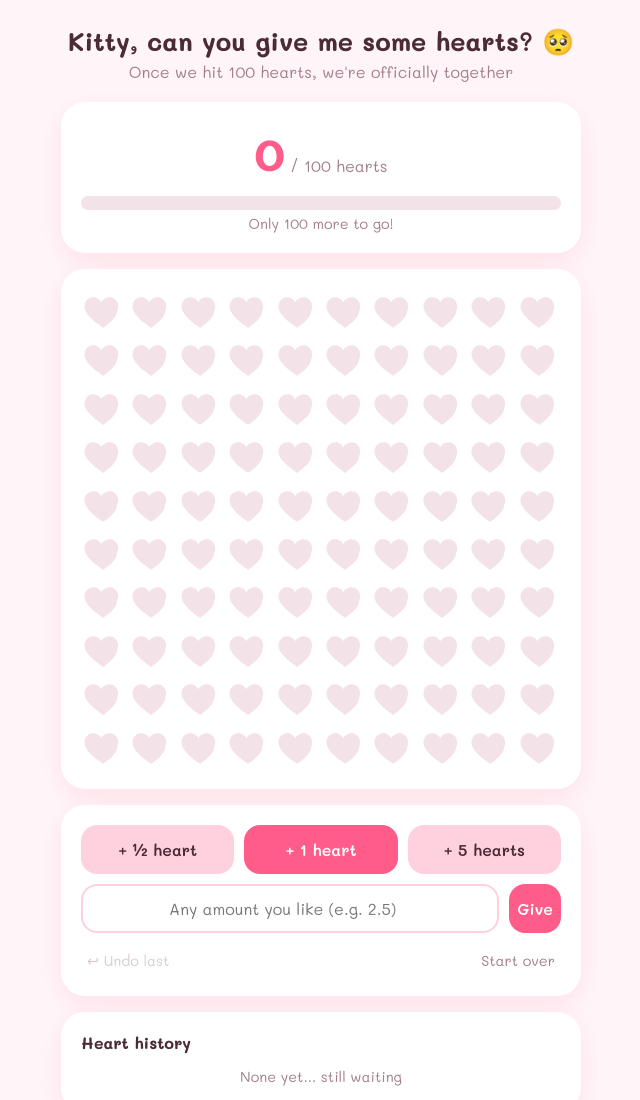
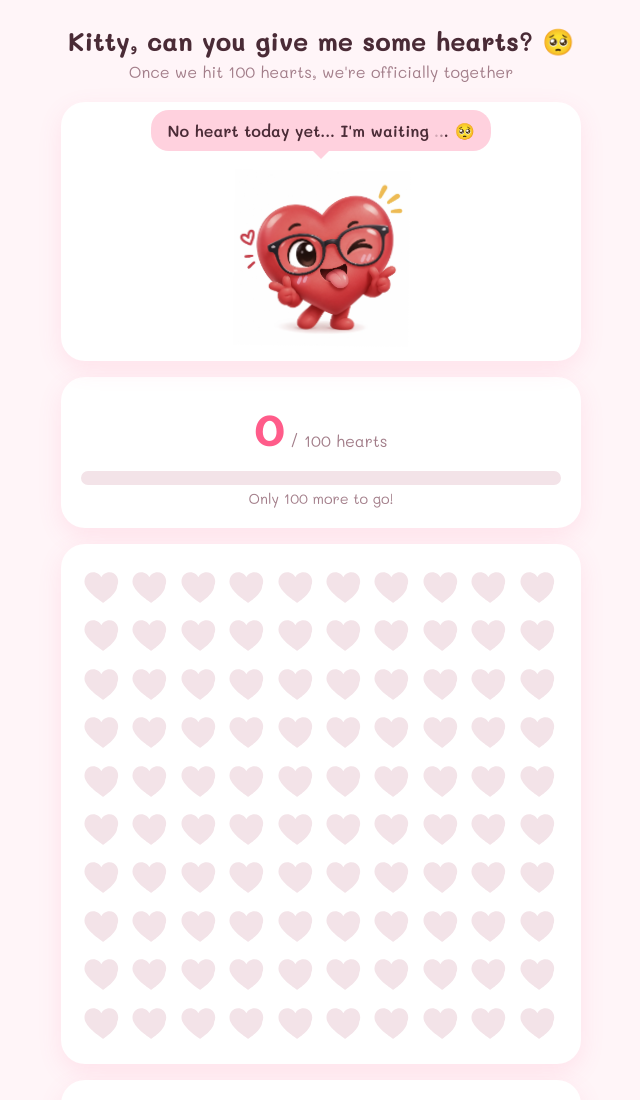
Before and after one commit to Pachara0Pin/lovemepls, a plain HTML site: page index.html in a window 1280 px wide. Shown: the top 1100 px of the page, without its empty margins (319-959 px from the left). Drawn offline with Linux system fonts and the light colour scheme.

Commit message:
Add animated heart avatar with waiting and happy moods
Co-Authored-By: Claude Opus 5.5 <noreply@anthropic.com>

```diff
--- a/index.html
+++ b/index.html
@@ -82,6 +82,48 @@
   @keyframes pop { from { transform: scale(.6); opacity: 0; } }
   @keyframes beat { 50% { transform: scale(1.15); } }
 
+  .buddy { position: relative; display: flex; flex-direction: column; align-items: center; padding-top: 8px; }
+  .bubble {
+    position: relative; background: var(--pink-soft); border-radius: 18px;
+    padding: 10px 16px; text-align: center; font-weight: 600; max-width: 90%;
+    animation: pop .35s ease;
+  }
+  .bubble::after {
+    content: ""; position: absolute; left: 50%; bottom: -8px; margin-left: -8px;
+    border: 8px solid transparent; border-bottom: 0; border-top-color: var(--pink-soft);
+  }
+  .avatar-wrap { width: 180px; height: 180px; margin-top: 10px; cursor: pointer; -webkit-tap-highlight-color: transparent; }
+  .avatar {
+    width: 100%; height: 100%; display: block; user-select: none;
+    mix-blend-mode: multiply; /* blends the image's white background into the card */
+    transform-origin: 50% 90%;
+    animation: bob 2.4s ease-in-out infinite;
+  }
+  .dots span { display: inline-block; animation: dot 1.4s infinite; }
+  .dots span:nth-child(2) { animation-delay: .2s; }
+  .dots span:nth-child(3) { animation-delay: .4s; }
+
+  .buddy.waiting .avatar { animation: wait 3.2s ease-in-out infinite; filter: saturate(.75); }
+  .buddy.happy .avatar { animation: jump .9s ease-in-out 3; }
+  .buddy.love .avatar { animation: beat .8s ease-in-out infinite; }
+  .buddy.poke .avatar { animation: wiggle .5s ease-in-out; }
+
+  @keyframes bob { 50% { transform: translateY(-6px); } }
+  @keyframes wait {
+    0%, 100% { transform: rotate(0) translateY(0); }
+    25% { transform: rotate(-6deg) translateY(3px); }
+    50% { transform: rotate(0) translateY(6px) scale(.97); }
+    75% { transform: rotate(6deg) translateY(3px); }
+  }
+  @keyframes jump {
+    0%, 100% { transform: translateY(0) scale(1); }
+    15% { transform: translateY(0) scale(1.08, .9); }
+    45% { transform: translateY(-34px) rotate(-8deg) scale(.95, 1.06); }
+    70% { transform: translateY(0) rotate(6deg) scale(1.06, .94); }
+  }
+  @keyframes wiggle { 25% { transform: rotate(-10deg); } 75% { transform: rotate(10deg); } }
+  @keyframes dot { 0%, 60%, 100% { opacity: .25; } 30% { opacity: 1; } }
+
   .float { position: fixed; pointer-events: none; font-size: 1.6rem; animation: up 1.2s ease-out forwards; z-index: 20; }
   @keyframes up { to { transform: translateY(-140px) scale(1.4); opacity: 0; } }
 </style>
@@ -90,6 +132,13 @@
 <main>
   <h1>Kitty, can you give me some hearts? 🥺</h1>
   <p class="sub">Once we hit 100 hearts, we're officially together</p>
+
+  <section class="card buddy" id="buddy">
+    <div class="bubble" id="bubble"></div>
+    <div class="avatar-wrap" id="avatarWrap">
+      <img class="avatar" src="avatar.webp" alt="Heart buddy" draggable="false">
+    </div>
+  </section>
 
   <section class="card">
     <div class="count"><b id="total">0</b> <span>/ 100 hearts</span></div>
@@ -170,6 +219,34 @@
     const full = t >= GOAL;
     document.querySelectorAll("[data-add], #addCustom").forEach((b) => (b.disabled = full));
     $("undo").disabled = !gifts.length;
+    if (!$("buddy").classList.contains("happy")) setMood();
+  }
+
+  const pick = (list) => list[Math.floor(Math.random() * list.length)];
+  const HAPPY_LINES = ["Yay! Thank you, Kitty! 💕", "My heart is so full! 🥰", "Best. Day. Ever!", "Hehe, one step closer 😝"];
+  const POKE_LINES = ["Hehe, that tickles!", "Hi Kitty! 👋", "Got a heart for me? 🥺"];
+  const givenToday = () => {
+    const today = new Date().toDateString();
+    return gifts.some((g) => new Date(g.at).toDateString() === today);
+  };
+  let happyTimer;
+
+  function setMood(mood, line) {
+    if (!mood) {
+      if (total() >= GOAL) [mood, line] = ["love", "We're together now! 💖"];
+      else if (givenToday()) [mood, line] = ["content", "Thanks for today's heart! See you tomorrow 😊"];
+      else [mood, line] = ["waiting", `No heart today yet... I'm waiting <span class="dots"><span>.</span><span>.</span><span>.</span></span> 🥺`];
+    }
+    $("buddy").className = `card buddy ${mood}`;
+    $("bubble").innerHTML = line;
+    // restart the bubble pop animation
+    $("bubble").style.animation = "none"; void $("bubble").offsetWidth; $("bubble").style.animation = "";
+  }
+
+  function cheer() {
+    clearTimeout(happyTimer);
+    setMood("happy", pick(HAPPY_LINES));
+    happyTimer = setTimeout(() => setMood(), 2800);
   }
 
   function floatHearts(n) {
@@ -194,6 +271,7 @@
     n = Math.min(n, GOAL - before);
     gifts.push({ n, at: Date.now() });
     save();
+    cheer();
     render();
     floatHearts(n);
     if (total() >= GOAL) setTimeout(() => $("win").classList.add("show"), 600);
@@ -208,6 +286,14 @@
     if (confirm("Really clear all the hearts and start over? 🥲")) { gifts = []; save(); render(); }
   });
   $("closeWin").addEventListener("click", () => $("win").classList.remove("show"));
+  $("avatarWrap").addEventListener("click", () => {
+    if ($("buddy").classList.contains("happy")) return;
+    clearTimeout(happyTimer);
+    setMood("poke", pick(POKE_LINES));
+    happyTimer = setTimeout(() => setMood(), 1600);
+  });
+  // switch back to "waiting" when a new day starts
+  setInterval(() => { if (!$("buddy").classList.contains("happy")) setMood(); }, 60000);
 
   render();
 </script>
```
Also changed, not shown: avatar.webp (added).
